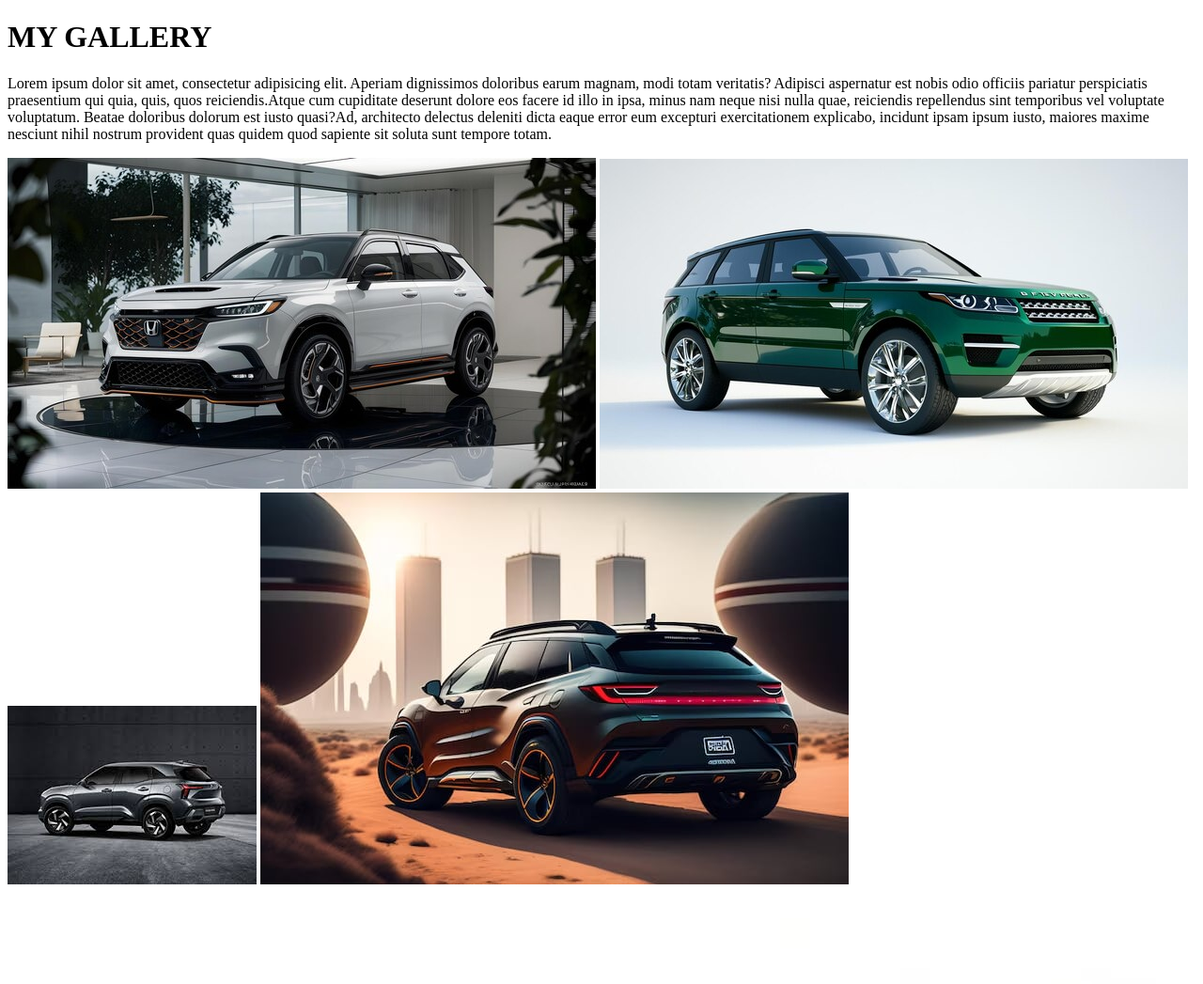
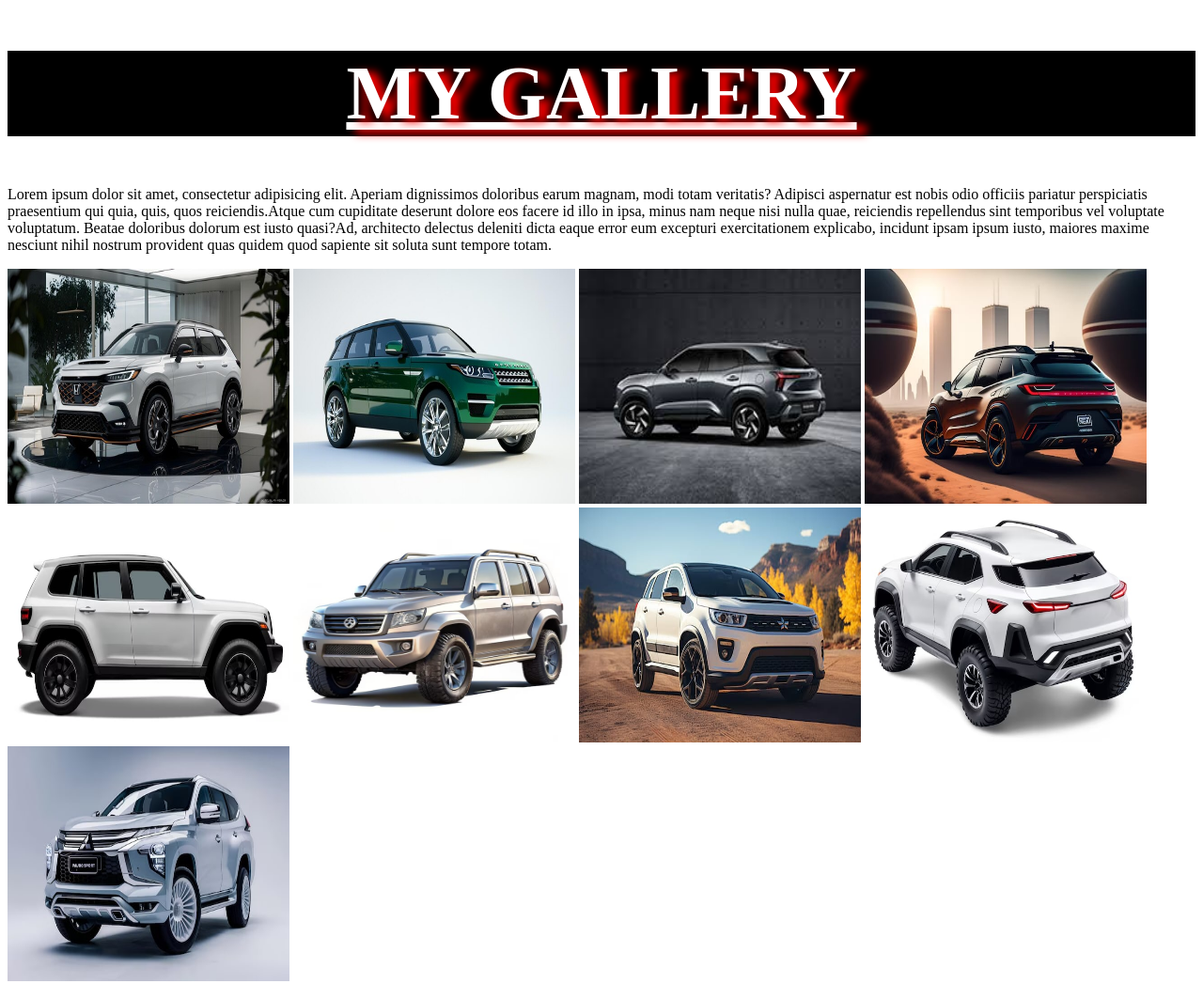
Before and after one commit to Hope-Kerubo/TravelApy, a plain HTML site: page gallery.html in a window 1280 px wide. Shown: the top 1047 px of the page at 94% size. Drawn offline with Linux system fonts and the light colour scheme.

Commit message:
images styling

```diff
--- /dev/null
+++ b/css/style.css
@@ -0,0 +1,7 @@
+img{
+    width: 300px;
+    height: 250px;
+}
+img:hover{
+    opacity: 0.8;
+}
--- a/gallery.html
+++ b/gallery.html
@@ -6,6 +6,19 @@
           content="width=device-width, user-scalable=no, initial-scale=1.0, maximum-scale=1.0, minimum-scale=1.0">
     <meta http-equiv="X-UA-Compatible" content="ie=edge">
     <title>Gallery Page</title>
+    <link rel="stylesheet" href="css/style.css">
+    <style>
+        h1{
+            text-align: center;
+            color: white;
+            background-color: black;
+            font-weight: bolder;
+            text-shadow: 10px 4px 10px red;
+            font-size: 80px;
+            text-decoration: underline;
+        }
+    </style>
+
 </head>
 <body>
 
```
